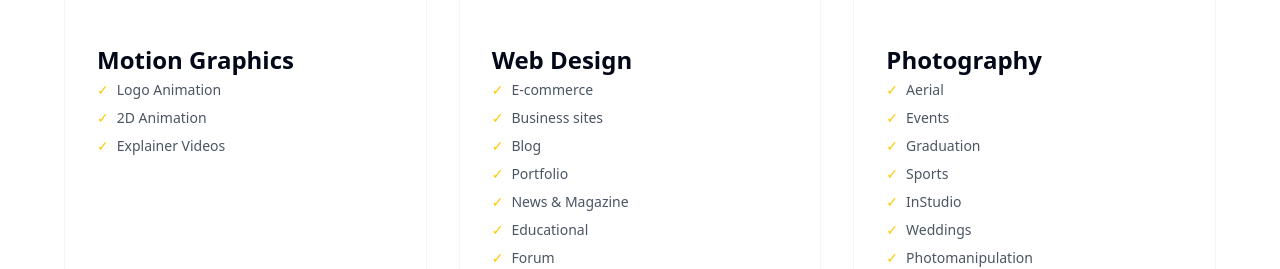
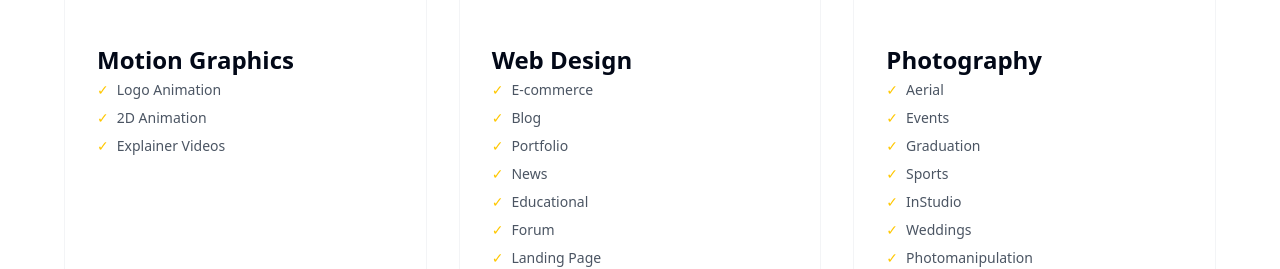
Before and after one commit to PKgwediaphuku/NARTS, a React (Vite) app: page / in a window 1280 px wide. Shown: the part 2407-2676 px from the top of the page. Built offline with nearby package versions, Linux system fonts and the light colour scheme; grey boxes are pictures that could not be loaded.

Commit message:
Update Services.tsx

```diff
--- a/client/components/sections/Services.tsx
+++ b/client/components/sections/Services.tsx
@@ -42,7 +42,7 @@ const services: ServiceCard[] = [
     name: "Web Design",
     description: "",
     icon: IMAGES.services.webDesign,
-    features: ["E-commerce", "Business sites", "Blog", "Portfolio", "News & Magazine", "Educational", "Forum", "Landing Page"],
+    features: ["E-commerce", "Blog", "Portfolio", "News", "Educational", "Forum", "Landing Page"],
   },
   {
     id: 6,
```
